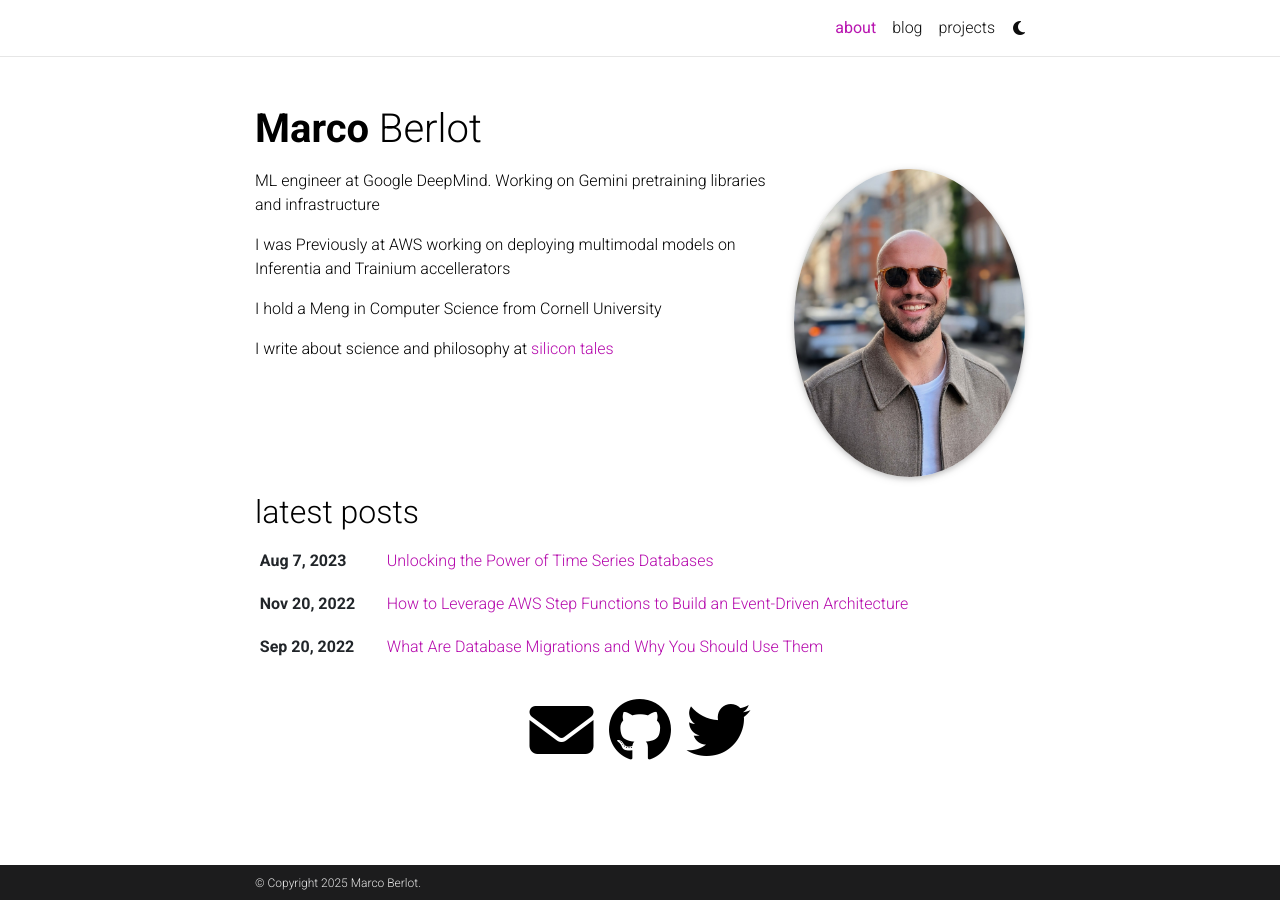
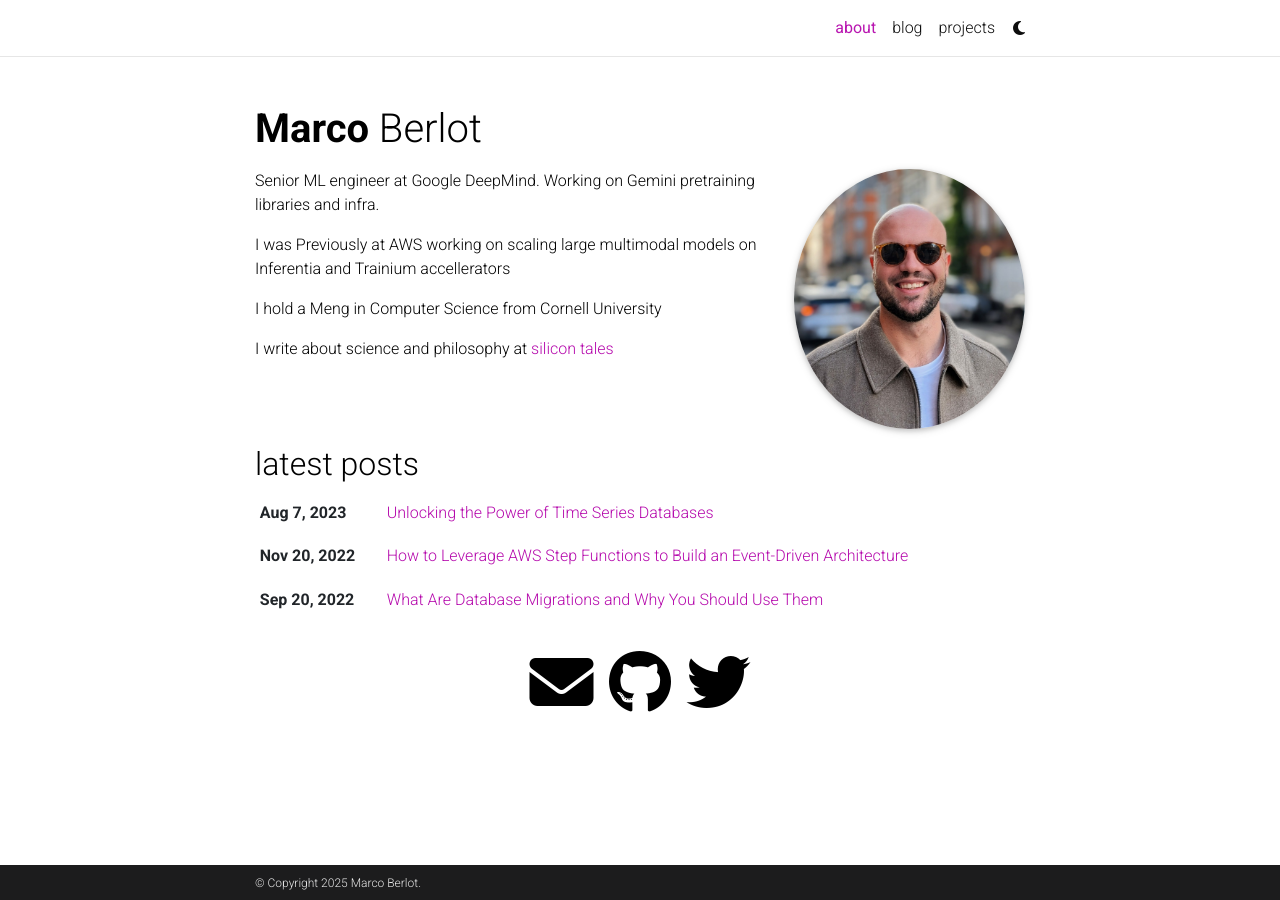
Before and after one commit to marcoberlot1/marcoberlot1.github.io, a Jekyll site: the page built from _pages/about.md, in a window 1280 px wide. Built offline with Jekyll 4.4.1, drawn with Linux system fonts in a browser that asks for light colours; full-size pictures stand in for the smaller copies a plugin makes; comment, search, counter and statistics services are not loaded; a style sheet for code colours, icons or effects is not loaded.

Commit message:
update image

```diff
--- a/_pages/about.md
+++ b/_pages/about.md
@@ -16,9 +16,9 @@ selected_papers: false # includes a list of papers marked as "selected={true}"
 social: true # includes social icons at the bottom of the page
 ---
 
-ML engineer at Google DeepMind. Working on Gemini pretraining libraries and infrastructure
+Senior ML engineer at Google DeepMind. Working on Gemini pretraining libraries and infra.
 
-I was Previously at AWS working on deploying multimodal models on Inferentia and Trainium accellerators
+I was Previously at AWS working on scaling large multimodal models on Inferentia and Trainium accellerators
 
 I hold a Meng in Computer Science from Cornell University
 
```
Also changed, not shown: assets/img/avatar.jpeg.
